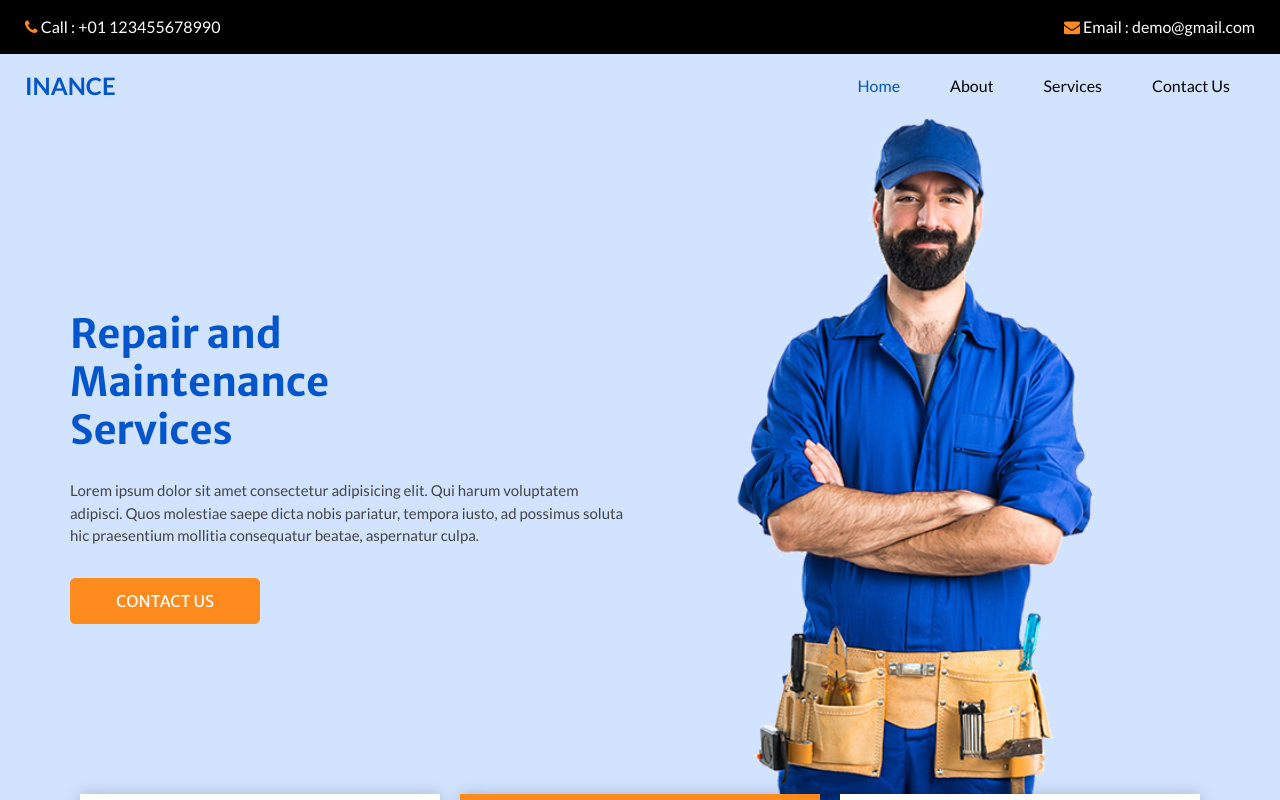
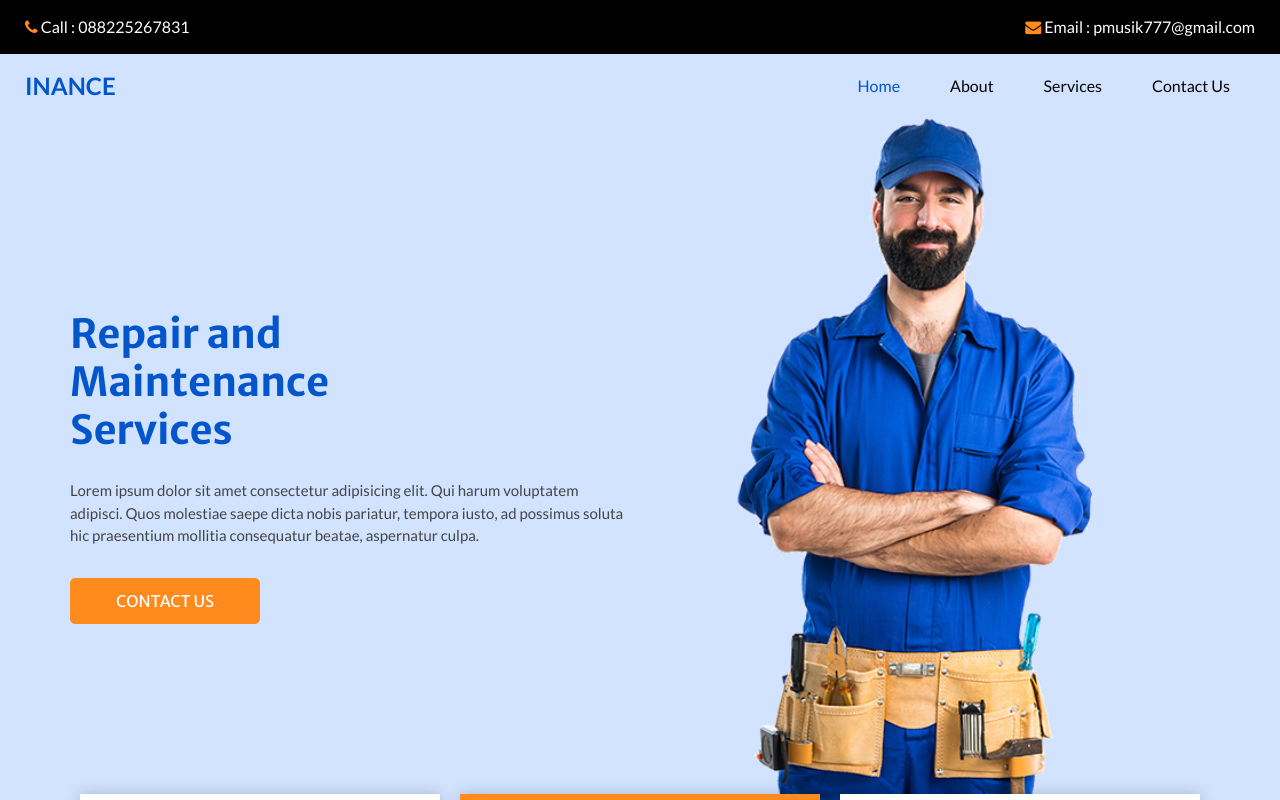
Before and after one commit to mangstub/vano, a plain HTML site: page index.html in a window 1280 px wide. Shown: the top 800 px of the page. Drawn offline with nearby package versions, Linux system fonts and the light colour scheme; some packages are replaced by stand-ins of ours.

Commit message:
Update index.html

```diff
--- a/index.html
+++ b/index.html
@@ -38,13 +38,13 @@
             <a href="">
               <i class="fa fa-phone" aria-hidden="true"></i>
               <span>
-                Call : +01 123455678990
+                Call : 088225267831
               </span>
             </a>
             <a href="">
               <i class="fa fa-envelope" aria-hidden="true"></i>
               <span>
-                Email : demo@gmail.com
+                Email : pmusik777@gmail.com
               </span>
             </a>
           </div>
```
